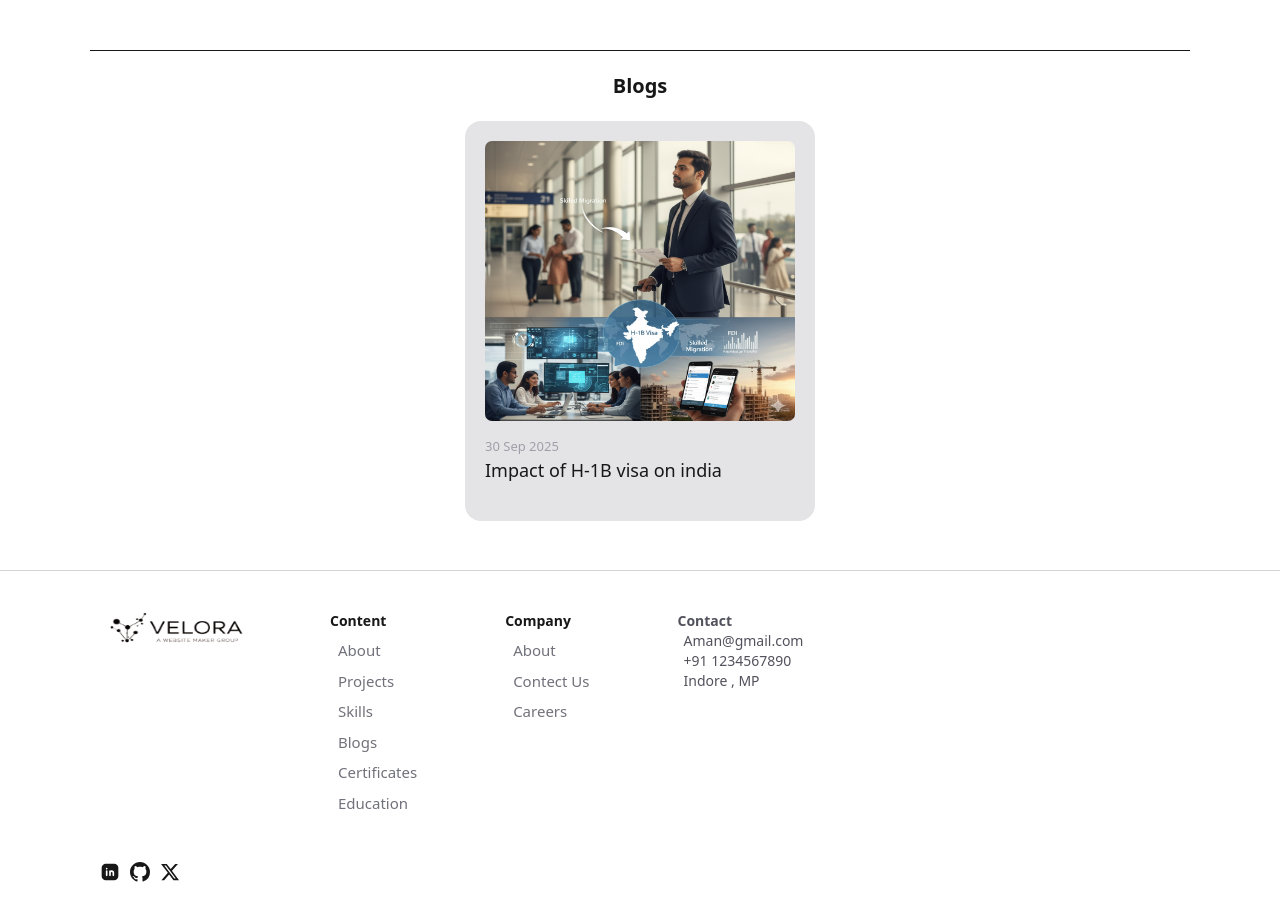
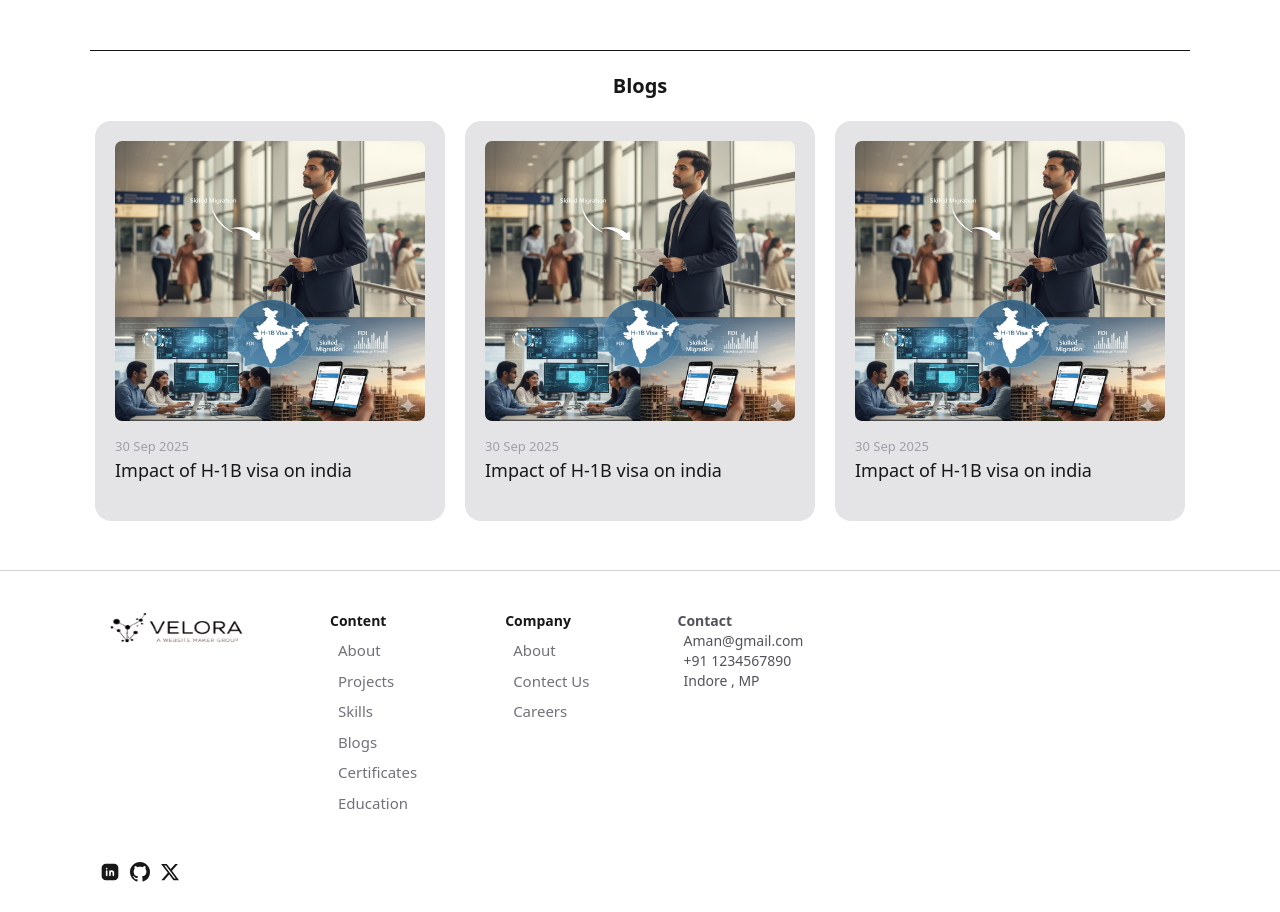
Before and after one commit to aman-nagar-8/PortfolioWeb, a Next.js app: page / in a window 1280 px wide. Shown: the part 1600-2512 px from the top of the page. Built offline with nearby package versions, Linux system fonts and the light colour scheme.

Commit message:
connect DB and add some functions

```diff
--- /dev/null
+++ b/app/api/projects/route.js
@@ -0,0 +1,7 @@
+import { NextResponse } from "next/server";
+
+
+
+export async function GET() {
+    return NextResponse.json({Name:"School project"});
+}
--- a/app/blog/page.js
+++ b/app/blog/page.js
@@ -3,7 +3,7 @@
 import React from 'react'
 
 const page = () => {
-   const blog_num = [1 , 2 , 3];
+   const blog_num = [1 ];
   return (
     <div className=' w-full md:w-[1120px] m-auto p-5' >
       <div>
--- a/app/globals.css
+++ b/app/globals.css
@@ -19,3 +19,12 @@ body {
   font-family: system-ui, sans-serif;
   transition: background-color 0.3s, color 0.3s;
 }
+
+
+.no-scrollbar::-webkit-scrollbar{
+  display: none;
+}
+.no-scrollbar{
+  -ms-overflow-style:none;
+  scrollbar-width: none;
+}
--- a/component/About.jsx
+++ b/component/About.jsx
@@ -6,9 +6,11 @@ import { MdOutlinePhone } from "react-icons/md";
 import Button from './Button'
 import Image from 'next/image'
 import { useEffect, useState} from 'react';
+import { useRouter } from 'next/navigation';
 
 
 const About = () => {
+    const router = useRouter();
     const [md , setMd] = React.useState(false);
     useEffect(() => {
         if(window.innerWidth >= 768){
@@ -17,6 +19,9 @@ const About = () => {
             setMd(false)
         }
     }, [])
+    const about_page =()=>{
+       router.push("/about");
+    }
   return (
     <div className='border-b-[1px] border-b-zinc-300 dark:border-zinc-700 '  >
     <div className='md:h-[92vh] w-[100vw] md:w-[1100px] m-auto flex flex-col-reverse md:flex-row justify-between border-zinc-700'>
@@ -28,7 +33,7 @@ const About = () => {
                 <p className='font-thin text-[14px] md:text-1xl dark:text-zinc-400' > I am a <strong className='dark:text-zinc-200 '>web developer</strong> and <strong className='dark:text-zinc-200'>designer</strong>  specializing in <strong className='dark:text-zinc-200' >Java</strong> and the <strong className='dark:text-zinc-200'>MERN stack</strong>, with Tailwind CSS for building responsive and modern websites. I focus on creating innovative solutions that solve real-world problems and deliver seamless digital experiences for clients."</p>
             </div>
             <div className='flex justify-end mr-10 mt-2'>
-                <Button title={"About Me"} back_ground_color={"dark:bg-zinc-300"} btn_width={"w-[90px]"} />
+                <Button task={about_page} title={"About Me"} back_ground_color={"dark:bg-zinc-300"} btn_width={"w-[90px]"} />
             </div>
             <div className=' ml-5 md:ml-15 mt-8 mb-5 text-[14px] md:text-1xl flex flex-col gap-2' >
                 <div className='flex gap-2' >
--- a/component/Blogs.jsx
+++ b/component/Blogs.jsx
@@ -3,12 +3,12 @@ import Blog_card from './Blog_card'
 
 const Blogs = () => {
 
-    const blog_data = [1];
+    const blog_data = [1 , 2, 3, 4, 5, 6, 7];
 
   return (
     <div className='w-[100vw] md:w-[1100px] h-[500px] border-t-[1px] p-5 md:p-0 m-auto mb-5  border-b-zinc-300 dark:border-zinc-700'  >
         <h3 className='text-center text-[20px] font-bold p-5' >Blogs</h3>
-         <div className='w-full flex md:items-center md:justify-center gap-5' >
+         <div className='w-[1100px] flex md:items-center md:justify-center no-scrollbar gap-5 overflow-x-auto' >
             {blog_data.map((_, i) => (
               <Blog_card key={i} index={i} />
             ))}
--- a/component/Button.jsx
+++ b/component/Button.jsx
@@ -1,9 +1,9 @@
 import React from 'react'
 
 
-const Button = ({title , back_ground_color, btn_width}) => {
+const Button = ({ task ,title , back_ground_color, btn_width}) => {
   return (
-    <button className={` ${btn_width}   h-8 rounded-md text-white dark:text-black bg-zinc-800 ${back_ground_color} text-[14px] md:text-1xl hover:bg-zinc-500 dark:hover:bg-zinc-200 cursor-pointer`} >{title}</button>
+    <button onClick={task} className={` ${btn_width}   h-8 rounded-md text-white dark:text-black bg-zinc-800 ${back_ground_color} text-[14px] md:text-1xl hover:bg-zinc-500 dark:hover:bg-zinc-200 cursor-pointer`} >{title}</button>
   )
 }
 
--- a/component/Project_det_card.jsx
+++ b/component/Project_det_card.jsx
@@ -1,8 +1,13 @@
 import React from "react";
 import Image from "next/image";
 import Button from "./Button";
+import { useRouter } from "next/navigation";
 
 const Project_det_card = () => {
+  const router = useRouter();
+  const project_page =()=>{
+      router.push("/project")
+  }
   return (
     <div className="w-[100vw] md:w-[700px] md:h-[550px] cursor-pointer my-5 ">
       <div className="h-[50px] flex items-center justify-center">
@@ -76,6 +81,7 @@ const Project_det_card = () => {
           one place
         </p>
         <Button
+          task={project_page}
           title={"View More Projects"}
           btn_width={"w-[200px]"}
           back_ground_color={"dark:bg-zinc-200"}
--- /dev/null
+++ b/lib/db.js
@@ -0,0 +1,17 @@
+import mongoose from "mongoose";
+
+let isconnected = false;
+
+export async function connectDB() {
+    if(isconnected){
+        return;
+    }
+    try{
+        mongoose.connect(process.env.mongodbURL);
+        isconnected = true;
+        console.log("connected to mongoDB Atlas");
+    }
+    catch(error){
+        console.error("mongoDB connection error :", error);
+    }
+}
--- a/package.json
+++ b/package.json
@@ -10,6 +10,7 @@
   },
   "dependencies": {
     "@tailwindcss/postcss": "^4.1.14",
+    "mongoose": "^8.19.1",
     "next": "15.5.4",
     "next-themes": "^0.4.6",
     "postcss": "^8.5.6",
```
Also changed, not shown: 2 other files (tests, documents, lock files or other folders).
